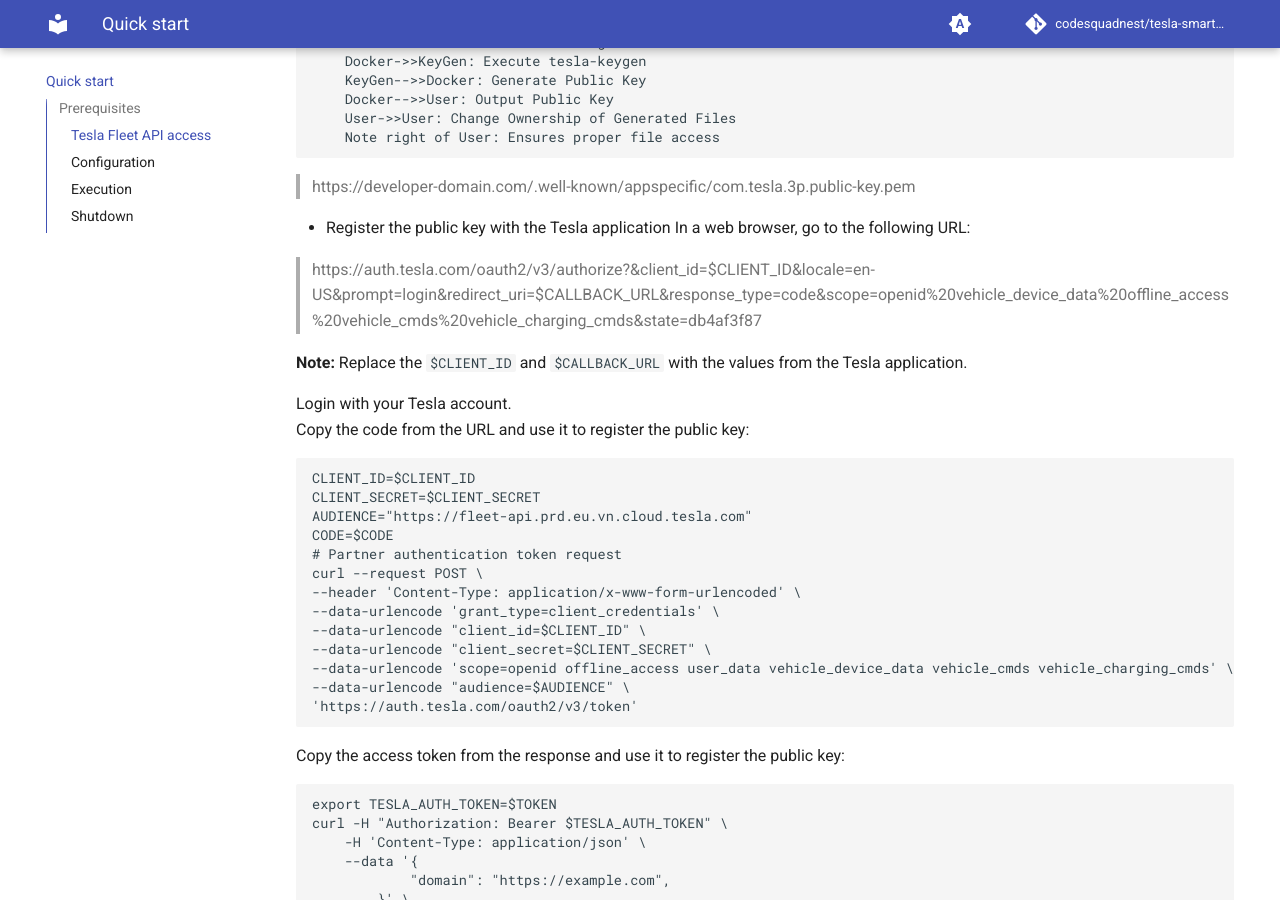
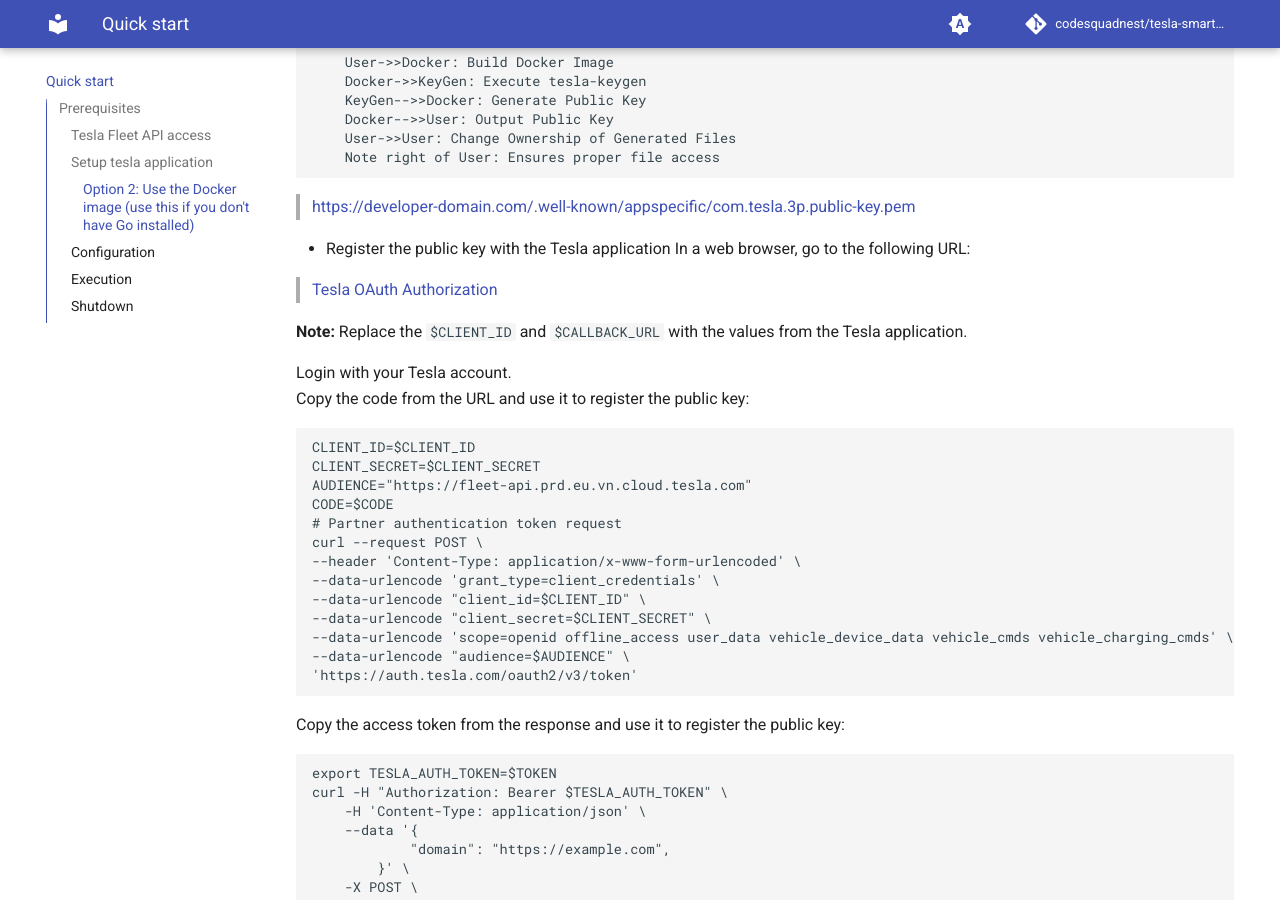
Before and after one commit to codesquadnest/tesla-smart-charger, an MkDocs documentation site: the page built from docs/quick-start.md, in a window 1280 px wide and 900 px high, scrolled down 1546 px. Built offline with MkDocs 1.6.1 and Material for MkDocs 9.7.7, drawn with Linux system fonts in a browser that asks for light colours; comment, search, counter and statistics services are not loaded; some of the changed text lies outside the part shown.

Commit message:
Update docs with config website

````diff
--- a/docs/quick-start.md
+++ b/docs/quick-start.md
@@ -17,18 +17,18 @@ Although the official documentation is available on the [Tesla API documentation
 this guide will the steps to setup the required authentication and configuration to
 use the tesla-smart-charger.
 
-**Setup tesla application**
+### Setup tesla application
 
 These instructions are based on the official [Tesla API documentation](https://developer.tesla.com/docs/fleet-api/getting-started/what-is-fleet-api).
 
- - Go to [Tesla Developer](https://developer.tesla.com) website.
- - Login with your Tesla account.
- - Create a new application:
+- Go to [Tesla Developer](https://developer.tesla.com) website.
+- Login with your Tesla account.
+- Create a new application:
 Fill the required fields.
 Add your hostname where the public key and callback URL will be hosted.
 Add the callback URL. The callback URL should be in the format `https://<hostname>/callback` (e.g. `https://example.com/done.html`).
 Copy the client ID and client secret. You will need these to authenticate the tesla-smart-charger.
- - Generate the private and public keys:
+- Generate the private and public keys:
 Go to the [Tesla Vehicle Command](https://github.com/teslamotors/vehicle-command) repository.
 Use the tesla-keygen tool to generate the private and public keys:
 The public key should be hosted on the webserver.
@@ -42,7 +42,8 @@ go get ./...
 go build ./...
 ./tesla-keygen -key-file private-key.pem -keyring-type file -output public-key.pem create
 ```
-**Option 2: Use the Docker image (use this if you don't have Go installed)**
+
+#### Option 2: Use the Docker image (use this if you don't have Go installed)
 
 ```bash
 docker build -f Dockerfile.tesla-keygen -t tesla-keygen:latest .
@@ -68,12 +69,12 @@ sequenceDiagram
     Note right of User: Ensures proper file access
 ```
 
-> https://developer-domain.com/.well-known/appspecific/com.tesla.3p.public-key.pem
+> <https://developer-domain.com/.well-known/appspecific/com.tesla.3p.public-key.pem>
 
- - Register the public key with the Tesla application
+- Register the public key with the Tesla application
 In a web browser, go to the following URL:
 
-> https://auth.tesla.com/oauth2/v3/authorize?&client_id=$CLIENT_ID&locale=en-US&prompt=login&redirect_uri=$CALLBACK_URL&response_type=code&scope=openid%20vehicle_device_data%20offline_access%20vehicle_cmds%20vehicle_charging_cmds&state=db4af3f87
+> [Tesla OAuth Authorization](https://auth.tesla.com/oauth2/v3/authorize?&client_id=$CLIENT_ID&locale=en-US&prompt=login&redirect_uri=$CALLBACK_URL&response_type=code&scope=openid%20vehicle_device_data%20offline_access%20vehicle_cmds%20vehicle_charging_cmds&state=db4af3f87)
 
 **Note:** Replace the `$CLIENT_ID` and `$CALLBACK_URL` with the values from the Tesla application.
 
@@ -111,7 +112,7 @@ curl -H "Authorization: Bearer $TESLA_AUTH_TOKEN" \
 
 The public key should be registered with the Tesla application.
 
- - Generate a self-signed certificate
+- Generate a self-signed certificate
 
 Generate a self-signed certificate for tesla-http-proxy:
 
@@ -127,7 +128,7 @@ openssl req -x509 -nodes -newkey ec \
     -addext "keyUsage = digitalSignature, keyCertSign, keyAgreement"
 ```
 
- - Start the tesla-http-proxy
+- Start the tesla-http-proxy
 
 The tesla-http-proxy is a reverse proxy that will forward the requests to the Tesla API.
 Start the tesla-http-proxy:
@@ -141,7 +142,7 @@ go build ./...
 
 The tesla-http-proxy should be running on port 4443.
 
- - Generate an OAuth token
+- Generate an OAuth token
 The OAuth token creation is also based on the official [Tesla Fleet API documentation](https://developer.tesla.com/docs/fleet-api/authentication/third-party-tokens):
 
 ```bash
@@ -178,7 +179,7 @@ curl --request POST \
 'https://auth.tesla.com/oauth2/v3/token'
 ```
 
- - The Tesla application is now setup and ready to be tested with the tesla-http-proxy
+- The Tesla application is now setup and ready to be tested with the tesla-http-proxy
 Test the Tesla application with the tesla-http-proxy:
 
 ```bash
@@ -258,6 +259,9 @@ docker compose up --build -d
 
 To test your configuration you can call (GET) `http://<tesla-smart-charger-ip>:<port>/config`
 
+Another way to test the configuration is accessing `http://<tesla-smart-charger-ip>:<port>` in a web browser. You should see the configuration values which can be updated and there is also an option to fetch
+the list of overloads detected.
+
 The default behavior, with no extra configuration, is that the charging amps will be reduced by the `downStepPercentage` configuration. For example, if `downStepPercentage` is set to 0.5, the charging amps will be configured to half of the current amps. If it's set to 0.25, it will be configured to 25% of the current amps.
 
 ### Shutdown
````
